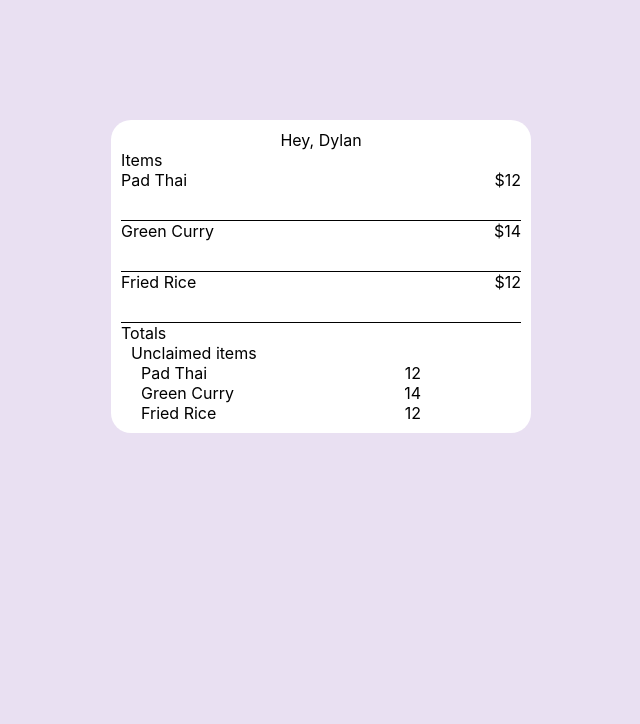
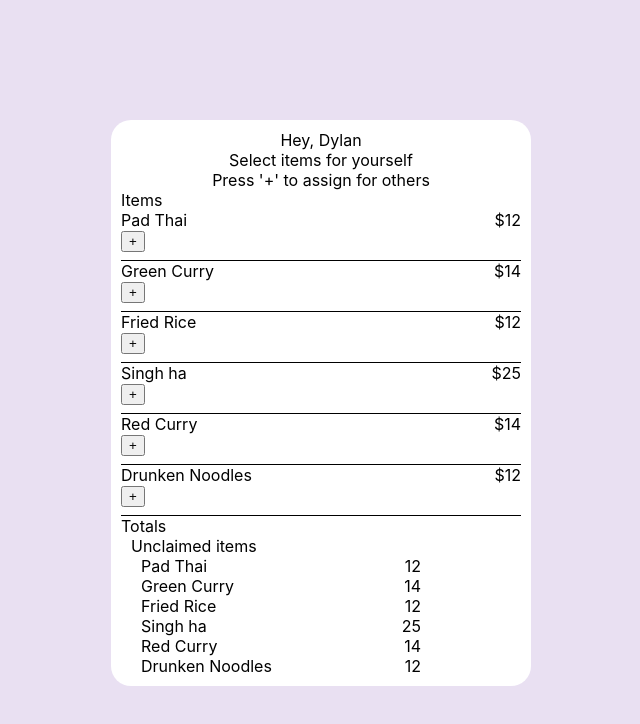
Before and after one commit to dtabarini/split, a React (Create React App) app: page /view in a window 1280 px wide. Shown: the top 724 px of the page, without its empty margins (319-959 px from the left). Built offline with nearby package versions, Linux system fonts and the light colour scheme.

Commit message:
Added Add user button and fixed totals incorrect splitting

```diff
--- /dev/null
+++ b/src/pages/ClaimBill/AddUserButton.tsx
@@ -0,0 +1,66 @@
+import React, { useState } from "react";
+import Item from "../../interfaces/Item";
+import styled from "styled-components";
+import Stack from "@mui/material/Stack";
+import Button from "@mui/material/Button";
+import Popover from "@mui/material/Popover";
+import Typography from "@mui/material/Typography";
+import Bill from "../../interfaces/Bill";
+
+interface IAddUserButton {
+  item: Item;
+  bill: Bill;
+  users: string[];
+  setUsers: React.Dispatch<React.SetStateAction<string[]>>;
+  setBill: React.Dispatch<React.SetStateAction<Bill>>;
+}
+
+function AddUserButton(props: IAddUserButton) {
+  function handleButton(event: any, name: string) {
+    event.stopPropagation();
+    props.item.claimedBy.push(name);
+    props.setBill({ ...props.bill });
+    setAnchorEl(null);
+  }
+
+  const [anchorEl, setAnchorEl] = React.useState<HTMLButtonElement | null>(
+    null
+  );
+
+  const handleClick = (event: React.MouseEvent<HTMLButtonElement>) => {
+    event.stopPropagation();
+    setAnchorEl(event.currentTarget);
+  };
+
+  const handleClose = (event: React.MouseEvent<HTMLButtonElement>) => {
+    event.stopPropagation();
+    setAnchorEl(null);
+  };
+
+  const open = Boolean(anchorEl);
+  const id = open ? "simple-popover" : undefined;
+
+  return (
+    <div>
+      <button onClick={handleClick}>+</button>
+      <Popover
+        id={id}
+        open={open}
+        anchorEl={anchorEl}
+        onClose={handleClose}
+        anchorOrigin={{
+          vertical: "bottom",
+          horizontal: "left",
+        }}
+      >
+        {props.users.map((name) => (
+          <button key={name} onClick={(e) => handleButton(e, name)}>
+            {name}
+          </button>
+        ))}
+      </Popover>
+    </div>
+  );
+}
+
+export default AddUserButton;
--- a/src/pages/ClaimBill/ClaimBill.tsx
+++ b/src/pages/ClaimBill/ClaimBill.tsx
@@ -29,9 +29,32 @@ let testItem3: Item = {
   quantity: 1,
   claimedBy: [],
 };
+
+let testItem4: Item = {
+  id: "4",
+  name: "Singh ha",
+  price: 25,
+  quantity: 1,
+  claimedBy: [],
+};
+let testItem5: Item = {
+  id: "5",
+  name: "Red Curry",
+  price: 14,
+  quantity: 1,
+  claimedBy: [],
+};
+let testItem6: Item = {
+  id: "6",
+  name: "Drunken Noodles",
+  price: 12,
+  quantity: 1,
+  claimedBy: [],
+};
+
 const testBill: Bill = {
   Id: "string",
-  Items: [testItem1, testItem2, testItem3],
+  Items: [testItem1, testItem2, testItem3, testItem4, testItem5, testItem6],
   Tax: 0.0823,
   Total: 38,
   Tip: 3,
@@ -51,6 +74,13 @@ const Title = styled.div`
 function ClaimBill() {
   const [currentUser, setCurrentUser] = useState<string>("Dylan");
   const [bill, setBill] = useState<Bill>(testBill);
+  const [users, setUsers] = useState<string[]>([
+    "Dylan",
+    "Tanya",
+    "Trisha",
+    "Aidan",
+    "Will",
+  ]);
 
   function hc() {
     setBill({ ...bill });
@@ -59,6 +89,8 @@ function ClaimBill() {
   return (
     <div>
       <NameTitle>{"Hey, " + currentUser}</NameTitle>
+      <NameTitle>{"Select items for yourself"}</NameTitle>
+      <NameTitle>{"Press '+' to assign for others"}</NameTitle>
       <Title>Items</Title>
       {bill.Items.map((item, idx) => (
         <ItemCard
@@ -68,6 +100,8 @@ function ClaimBill() {
           currentUser={currentUser}
           bill={bill}
           itemIdx={idx}
+          users={users}
+          setUsers={setUsers}
         />
       ))}
       <Title>Totals</Title>
--- a/src/pages/ClaimBill/ItemCard.tsx
+++ b/src/pages/ClaimBill/ItemCard.tsx
@@ -3,7 +3,17 @@ import Item from "../../interfaces/Item";
 import styled from "styled-components";
 import Stack from "@mui/material/Stack";
 import Bill from "../../interfaces/Bill";
+import AddUserButton from "./AddUserButton";
 
+export interface IItemCard {
+  item: Item;
+  currentUser: string;
+  bill: Bill;
+  itemIdx: number;
+  users: string[];
+  setUsers: React.Dispatch<React.SetStateAction<string[]>>;
+  setBill: React.Dispatch<React.SetStateAction<Bill>>;
+}
 const ItemNameTitle = styled.span`
   text-align: left;
 `;
@@ -25,13 +35,7 @@ const Card: any = styled("div")<{ active: boolean }>`
     `};
 `;
 
-function ItemCard(props: {
-  item: Item;
-  setBill: any;
-  currentUser: string;
-  bill: Bill;
-  itemIdx: number;
-}) {
+function ItemCard(props: IItemCard) {
   const [active, setActive] = useState<boolean>(false);
 
   const handleClick = () => {
@@ -42,7 +46,6 @@ function ItemCard(props: {
     } else {
       props.item.claimedBy.push(props.currentUser);
     }
-    console.log(props.item.claimedBy);
     props.setBill({ ...props.bill });
     setActive(!active);
   };
@@ -55,6 +58,7 @@ function ItemCard(props: {
         {props.item.claimedBy?.map((name) => (
           <NameSpan key={name}>{name}</NameSpan>
         ))}
+        <AddUserButton {...props} />
       </Stack>
     </Card>
   );
--- a/src/pages/ClaimBill/Totals.tsx
+++ b/src/pages/ClaimBill/Totals.tsx
@@ -16,13 +16,10 @@ const PriceSpan = styled.span`
 
 function Totals(props: { bill: Bill }) {
   const emptyItemArr: Item[] = [];
-  // const useState;
   const reversedDictionary = new Map<string, Item[]>();
   const unclaimedItems: Item[] = [];
 
   function reverseBill() {
-    console.log("in reverse bill");
-    console.log(reversedDictionary);
     for (const item of props.bill.Items) {
       if (item.claimedBy.length === 0) {
         unclaimedItems.push(item);
@@ -64,14 +61,18 @@ function Totals(props: { bill: Bill }) {
   function round(n: number) {
     return Math.round(n * 100) / 100;
   }
-  console.log("rerender");
-  console.log(reversedDictionary);
+
+  function getItemSplitCount(item: Item) {
+    const itemIdx = props.bill.Items.indexOf(item);
+    const length = props.bill.Items[itemIdx].claimedBy.length;
+    return length;
+  }
   return (
     <IndentDiv>
       {unclaimedItems.length > 0 && "Unclaimed items"}
       <IndentDiv>
         {unclaimedItems.map((item) => (
-          <div>
+          <div key={item.id}>
             <span>{item.name}</span>
             <PriceSpan> {item.price}</PriceSpan>
           </div>
@@ -85,10 +86,11 @@ function Totals(props: { bill: Bill }) {
             {items.map((item) => (
               <div key={item.id}>
                 <span>
-                  {items.length > 1 && "1/" + items.length + " "}
+                  {getItemSplitCount(item) > 1 &&
+                    "1/" + getItemSplitCount(item) + " "}
                   {item.name}{" "}
                 </span>
-                <PriceSpan> {item.price / items.length}</PriceSpan>
+                <PriceSpan> {item.price / getItemSplitCount(item)}</PriceSpan>
               </div>
             ))}
             <div>
```
